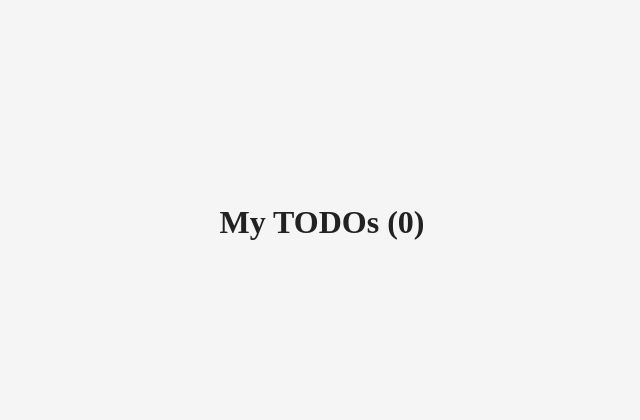
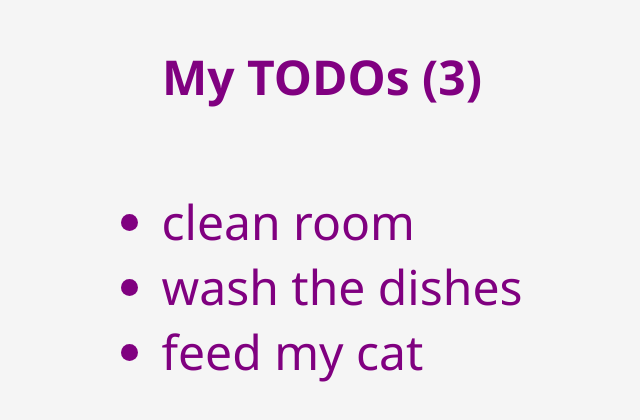
Before and after one commit to piwnk/kd-todo, a React app: page / in a window 1280 px wide. Shown: the part 186-606 px from the top of the page, without its empty margins (326-966 px from the left). Built offline with nearby package versions, Linux system fonts and the light colour scheme.

Commit message:
feat: webpack plugins

```diff
--- a/index.html
+++ /dev/null
@@ -1,11 +0,0 @@
-<!DOCTYPE html>
-<html lang="en">
-<head>
-    <meta charset="UTF-8">
-    <title>Webpack + React</title>
-</head>
-<body>
-    <div id="app"></div>
-    <script src="build/app.bundle.js"></script>
-</body>
-</html>
--- a/src/components/Title.jsx
+++ b/src/components/Title.jsx
@@ -1,12 +1,18 @@
 import React from 'react';
 import PropTypes from 'prop-types';
 
+import style from '../../style/App.css';
+
 const Title = ({ title }) => (
-   <h1>{title}</h1>
+  <h1
+    className={style.Title}
+  >
+    {title}
+  </h1>
 );
 
 Title.propTypes = {
-   title: PropTypes.string.isRequired
+  title: PropTypes.string.isRequired
 };
 
 export default Title;
--- /dev/null
+++ b/src/components/TodoList.jsx
@@ -0,0 +1,29 @@
+import React from 'react';
+import PropTypes from 'prop-types';
+
+import style from '../../style/App.css';
+
+const TodoList = props => (
+  <ul
+    className={style.Title}
+  >
+    {props.items.map(item => (
+      <li
+        key={item.id}
+      >
+        {item.text}
+      </li>
+    ))}
+  </ul>
+);
+
+TodoList.propTypes = {
+  items: PropTypes.arrayOf(
+    PropTypes.objectOf(
+      PropTypes.oneOfType([
+        PropTypes.string,
+        PropTypes.number
+      ]))).isRequired
+};
+
+export default TodoList;
--- a/src/containers/App.jsx
+++ b/src/containers/App.jsx
@@ -1,11 +1,22 @@
 import React, { Component } from 'react';
 import uuid from 'uuid';
 import Title from '../components/Title';
+import TodoList from '../components/TodoList';
+
 import style from '../../style/App.css';
 
 export default class extends Component {
   state = {
-      data: []
+    data: [{
+      id: 1,
+      text: 'clean room'
+    }, {
+      id: 2,
+      text: 'wash the dishes'
+    }, {
+      id: 3,
+      text: 'feed my cat'
+    }]
   }
 
   addTodo = (val) => {
@@ -15,10 +26,6 @@ export default class extends Component {
     };
     const data = [...this.state.data, todo];
     this.setState({ data });
-
-      // this.setState(current => {
-      //    data: [...current, todo]
-      // })
   }
 
   removeTodo = (id) => {
@@ -32,7 +39,10 @@ export default class extends Component {
     <div
       className={style.TodoApp}
     >
-         <Title title={`My TODOs (${this.state.data.length})`} />
+      <Title
+        title={`My TODOs (${this.state.data.length})`}
+      />
+      {<TodoList items={this.state.data} />}
     </div>
   )
 }
--- /dev/null
+++ b/src/index.html
@@ -0,0 +1,11 @@
+<!DOCTYPE html>
+<html lang="en">
+<head>
+    <meta charset="UTF-8">
+    <title>Webpack + React</title>
+</head>
+<body>
+    <div id="app"></div>
+    <!-- <script src="build/app.bundle.js"></script> -->
+</body>
+</html>
--- a/style/App.css
+++ b/style/App.css
@@ -10,3 +10,9 @@
    width: 100vw;
    height: 100vh;
 }
+
+.Title {
+  font-family: 'Segoe UI', Tahoma, Geneva, Verdana, sans-serif;
+  font-size: 3rem;
+  color: purple;
+}
--- a/webpack.config.js
+++ b/webpack.config.js
@@ -1,4 +1,8 @@
 const path = require('path');
+// const webpack = require('webpack');
+const HtmlWebpackPlugin = require('html-webpack-plugin');
+const UglifyJSPlugin = require('uglifyjs-webpack-plugin');
+const OptimizeJsPlugin = require('optimize-js-plugin');
 
 module.exports = {
   resolve: {
@@ -15,9 +19,6 @@ module.exports = {
         test: /\.jsx?$/,
         loader: 'babel-loader',
         exclude: path.resolve(__dirname, 'node_modules'),
-            //  options: {
-            //     presets: ['es2015']
-            //  }
       },
       {
         test: /\.css$/,
@@ -32,5 +33,16 @@ module.exports = {
         ]
       }
     ]
-   }
+  },
+  plugins: [
+    new HtmlWebpackPlugin({
+      template: 'src/index.html',
+      filename: 'index.html',
+      inject: 'body'
+    }),
+    new UglifyJSPlugin(),
+    new OptimizeJsPlugin({
+      sourceMap: false
+    })
+  ]
 };
```
Also changed, not shown: package.json (+5 -2 lines), .eslintrc.json. Lines whose indentation alone changed are shown as unchanged.
